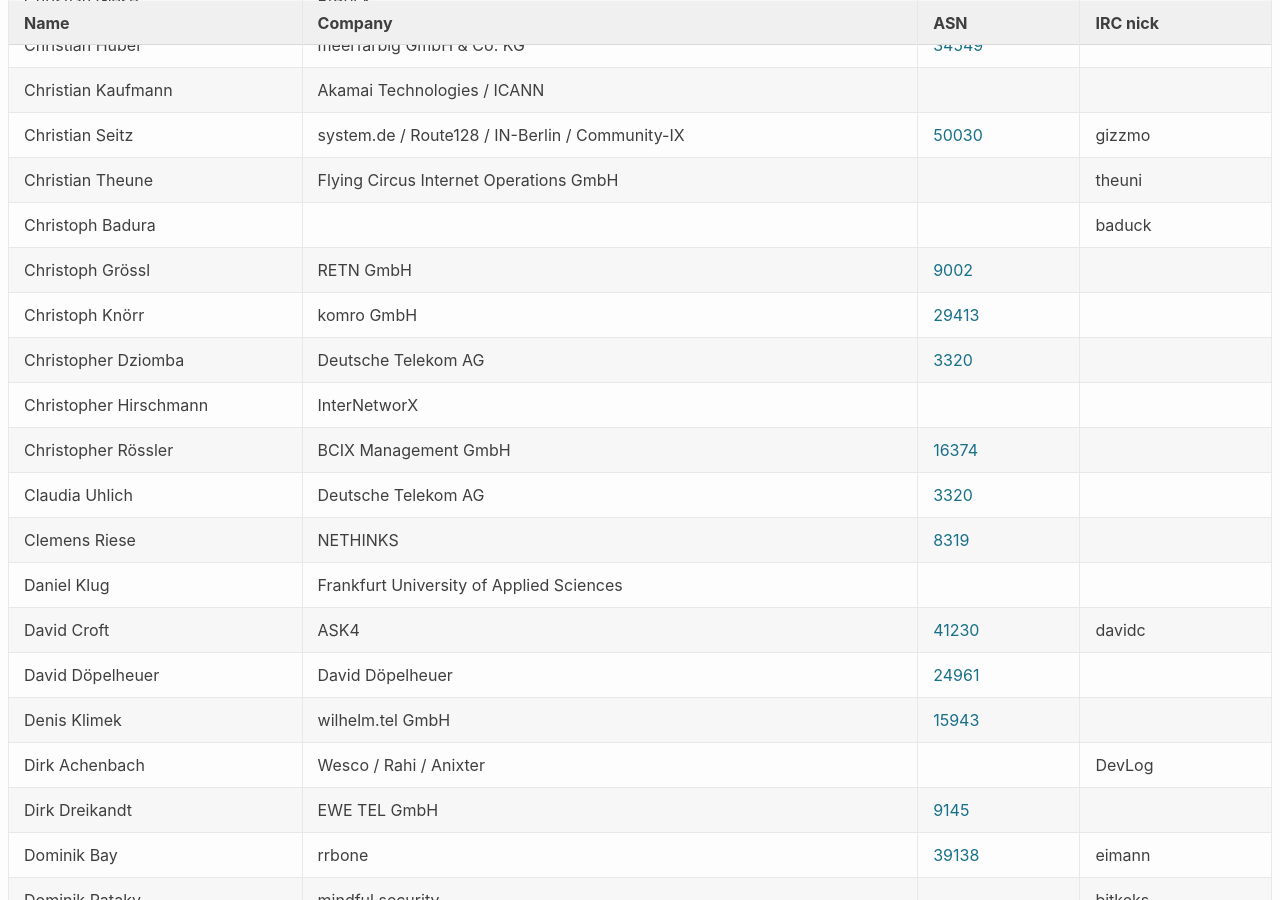
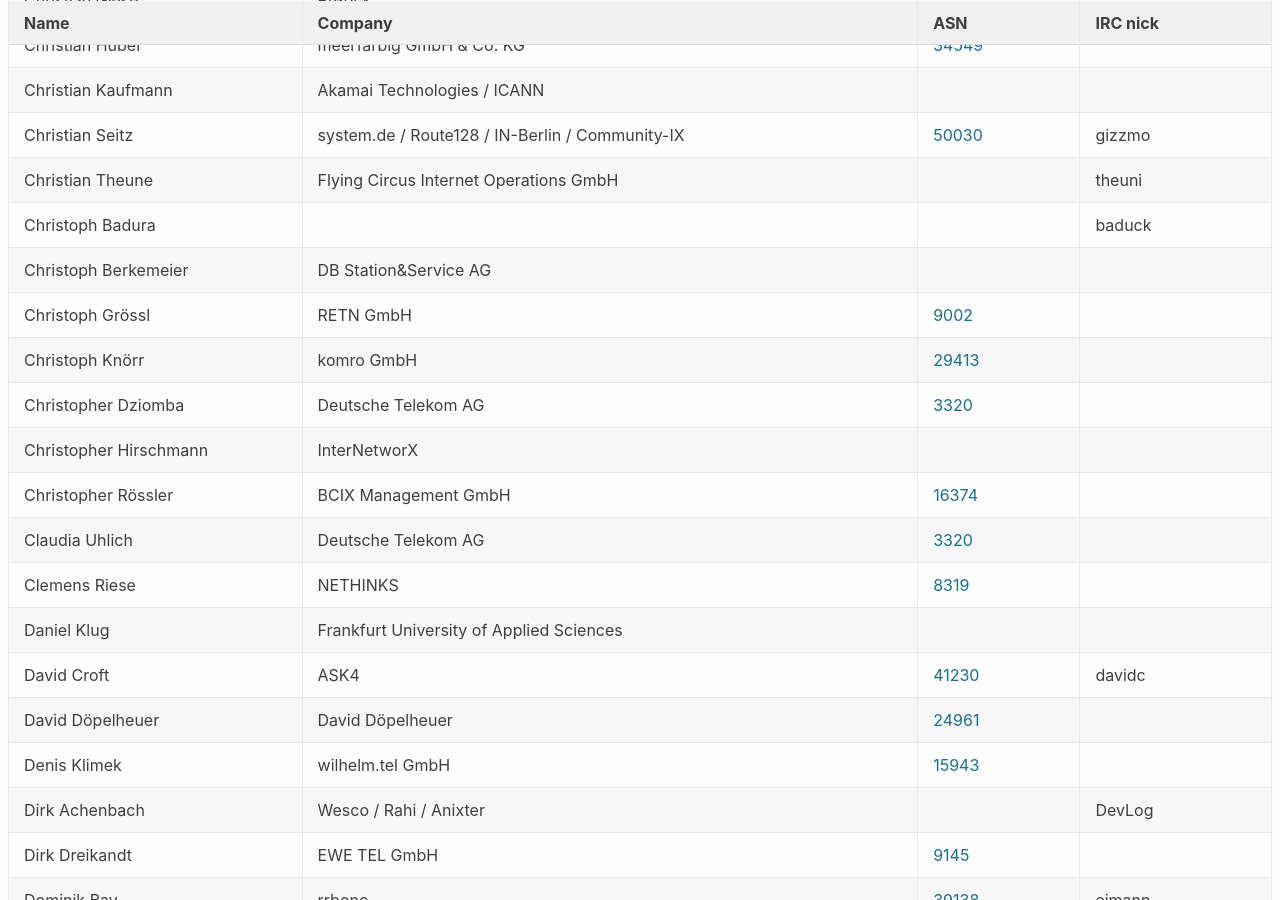
Before and after one commit to denog/pretix-attendeelist, a Jekyll site: the page built from denog15/index.md, in a window 1280 px wide and 900 px high, scrolled down 2134 px. Built offline with Jekyll 4.4.1, drawn with Linux system fonts in a browser that asks for light colours; some of the changed text lies outside the part shown.

Commit message:
Latest data: Sat Oct 14 13:10:26 UTC 2023

```diff
--- a/_data/attendees_denog15_onsite.json
+++ b/_data/attendees_denog15_onsite.json
@@ -294,6 +294,12 @@
     "asn": null
   },
   {
+    "name": "Christoph Berkemeier",
+    "company": "DB Station&Service AG",
+    "irc": null,
+    "asn": null
+  },
+  {
     "name": "Christopher Dziomba",
     "company": "Deutsche Telekom AG",
     "irc": null,
@@ -1014,6 +1020,12 @@
     "asn": null
   },
   {
+    "name": "Maximilian Wilhelm",
+    "company": "SDN.clinic, Freifunk Hochstift",
+    "irc": "Barbarossa",
+    "asn": null
+  },
+  {
     "name": "Meghna Rai Sharma",
     "company": "DE-CIX",
     "irc": null,
```
